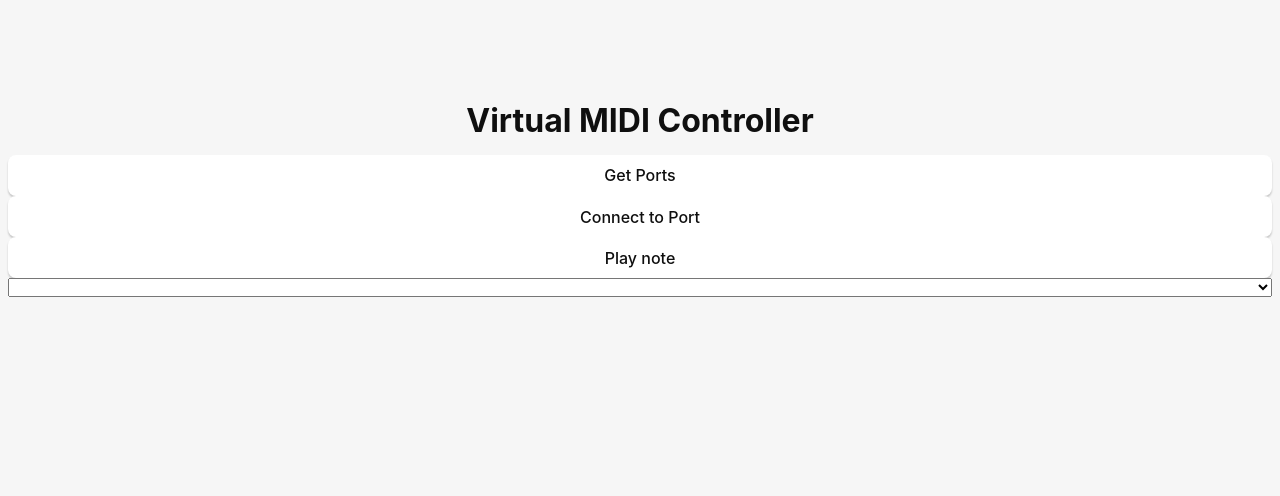
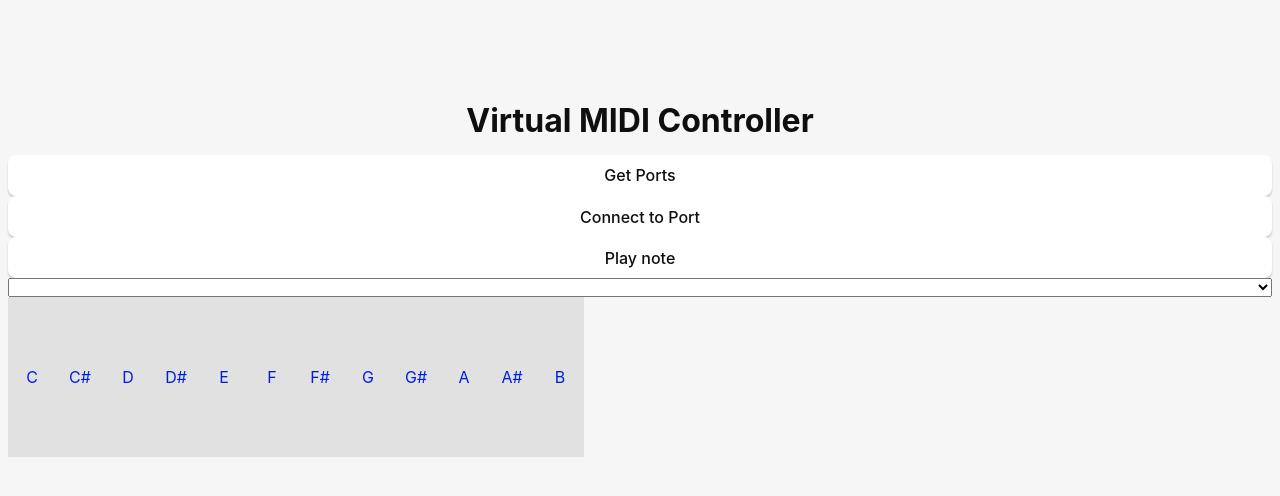
Before and after one commit to whoisryosuke/virtual-midi-controller, a React (Vite) app: page / in a window 1280 px wide. Shown: the top 496 px of the page. Built offline with nearby package versions, Linux system fonts and the light colour scheme.

Commit message:
:zap: piano version

```diff
--- a/src/App.css
+++ b/src/App.css
@@ -114,3 +114,22 @@ button {
     background-color: #0f0f0f69;
   }
 }
+
+.piano-keys-container {
+  display: flex;
+}
+
+.piano-key {
+  width: 3rem;
+  height: 10rem;
+  background-color: rgba(225, 225, 225, 1);
+  display: flex;
+  justify-content: center;
+  align-items: center;
+  color: rgba(0, 30, 225, 1);
+}
+
+.piano-key:hover {
+  background-color: rgba(0, 30, 225, 1);
+  color: rgba(225, 225, 225, 1);
+}
--- a/src/App.tsx
+++ b/src/App.tsx
@@ -2,6 +2,7 @@ import { useState } from "react";
 import reactLogo from "./assets/react.svg";
 import { invoke } from "@tauri-apps/api/core";
 import "./App.css";
+import PianoKeys from "./components/PianoKeys";
 
 function App() {
   const [greetMsg, setGreetMsg] = useState("");
@@ -45,6 +46,7 @@ function App() {
           <option value={index}>{name}</option>
         ))}
       </select>
+      <PianoKeys />
     </main>
   );
 }
--- /dev/null
+++ b/src/components/PianoKey.tsx
@@ -0,0 +1,43 @@
+import { invoke } from "@tauri-apps/api/core";
+import React from "react";
+
+const PIANO_KEY_NOTES = [
+  "C",
+  "C#",
+  "D",
+  "D#",
+  "E",
+  "F",
+  "F#",
+  "G",
+  "G#",
+  "A",
+  "A#",
+  "B",
+];
+
+type Props = {
+  octave: number;
+  note: number;
+};
+
+const PianoKey = ({ note, octave }: Props) => {
+  const midi_key = note + 12 * octave;
+  async function handlePressed() {
+    await invoke("midi_play_note_press", { note: midi_key });
+  }
+  async function handleReleased() {
+    await invoke("midi_play_note_release", { note: midi_key });
+  }
+  return (
+    <div
+      className="piano-key"
+      onMouseEnter={handlePressed}
+      onMouseLeave={handleReleased}
+    >
+      {PIANO_KEY_NOTES[note]}
+    </div>
+  );
+};
+
+export default PianoKey;
--- /dev/null
+++ b/src/components/PianoKeys.tsx
@@ -0,0 +1,15 @@
+import React from "react";
+import PianoKey from "./PianoKey";
+
+type Props = {};
+
+const PianoKeys = (props: Props) => {
+  const octave = 4;
+  const keys = [...new Array(12)].map((_, index) => index);
+  const keyComponents = keys.map((key) => (
+    <PianoKey key={key} octave={octave} note={key} />
+  ));
+  return <div className="piano-keys-container">{keyComponents}</div>;
+};
+
+export default PianoKeys;
```
Also changed, not shown: 1 other file (tests, documents, lock files or other folders).
